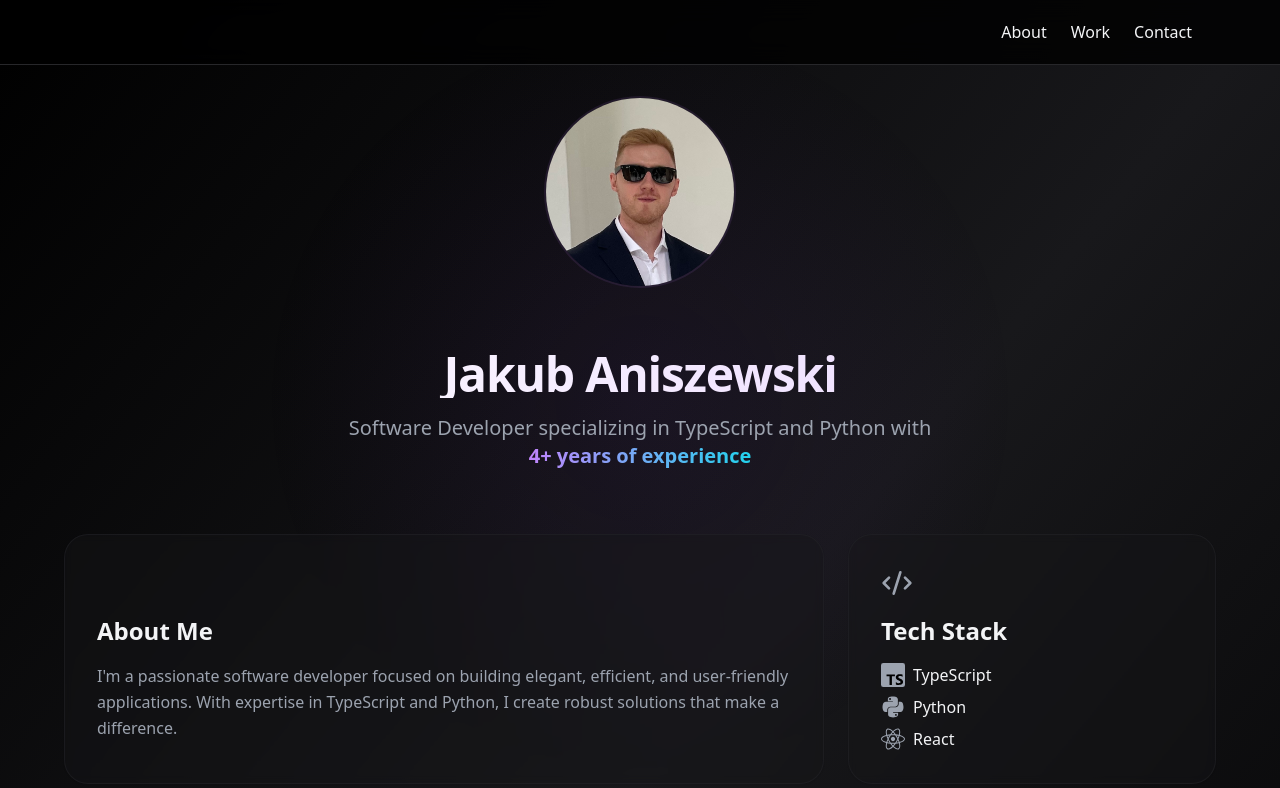
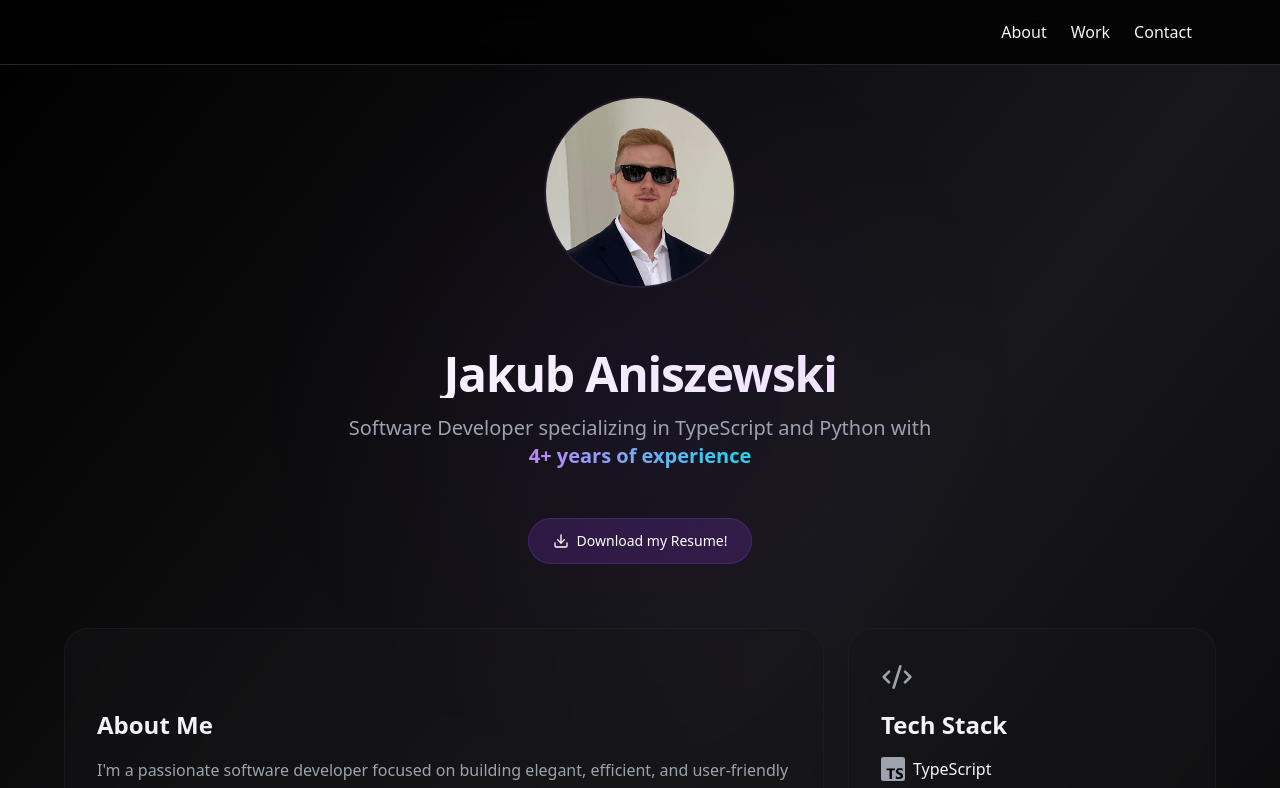
Before and after one commit to jaqb8/aniszewski.com, a React (Vite) app: page / in a window 1280 px wide. Shown: the top 788 px of the page. Built offline with nearby package versions, Linux system fonts and the light colour scheme.

Commit message:
Add resume download link and improve CSS for smooth scrolling

```diff
--- a/src/App.tsx
+++ b/src/App.tsx
@@ -6,8 +6,10 @@ import {
   Globe,
   Sparkles,
   BookOpen,
+  Download,
 } from "lucide-react";
 import Avatar from "./assets/avatar.jpg";
+import Resume from "./assets/resume.pdf";
 
 function App() {
   return (
@@ -60,13 +62,22 @@ function App() {
               <h1 className="text-4xl md:text-5xl font-bold tracking-tight bg-gradient-to-r from-white to-purple-200 bg-clip-text text-transparent">
                 Jakub Aniszewski
               </h1>
-              <p className="text-lg md:text-xl text-gray-400 max-w-2xl mx-auto mt-4 px-4">
+              <p className="text-lg md:text-xl text-gray-400 max-w-2xl mx-auto my-4 px-4 ">
                 Software Developer specializing in TypeScript and Python with{" "}
                 <br />
                 <strong className="text-xl bg-gradient-to-r from-purple-400 to-cyan-400 bg-clip-text text-transparent">
                   4+ years of experience
                 </strong>
               </p>
+              <a
+                href={Resume}
+                target="_blank"
+                rel="noopener noreferrer"
+                className="inline-flex items-center gap-2 px-6 py-3 mt-8 text-sm font-medium text-white bg-purple-600/20 border border-purple-500/20 rounded-full transition-all duration-300 hover:bg-purple-600/30 hover:border-purple-500/30 hover:scale-105 hover:shadow-[0_0_20px_rgba(168,85,247,0.15)] group"
+              >
+                <Download className="w-4 h-4" />
+                Download my Resume!
+              </a>
             </div>
           </section>
 
--- a/src/index.css
+++ b/src/index.css
@@ -3,8 +3,13 @@
 @tailwind utilities;
 
 @keyframes blink {
-  0%, 100% { opacity: 1; }
-  50% { opacity: 0; }
+  0%,
+  100% {
+    opacity: 1;
+  }
+  50% {
+    opacity: 0;
+  }
 }
 
 .terminal-blink {
@@ -13,7 +18,6 @@
 
 html {
   scroll-behavior: smooth;
+  /* Prevent content shift when scrolling to sections */
+  scroll-margin-top: 4rem;
 }
-
-/* Prevent content shift when scrolling to sections */
-scroll-margin-top: 4rem;
```
Also changed, not shown: 1 other file (tests, documents, lock files or other folders).
